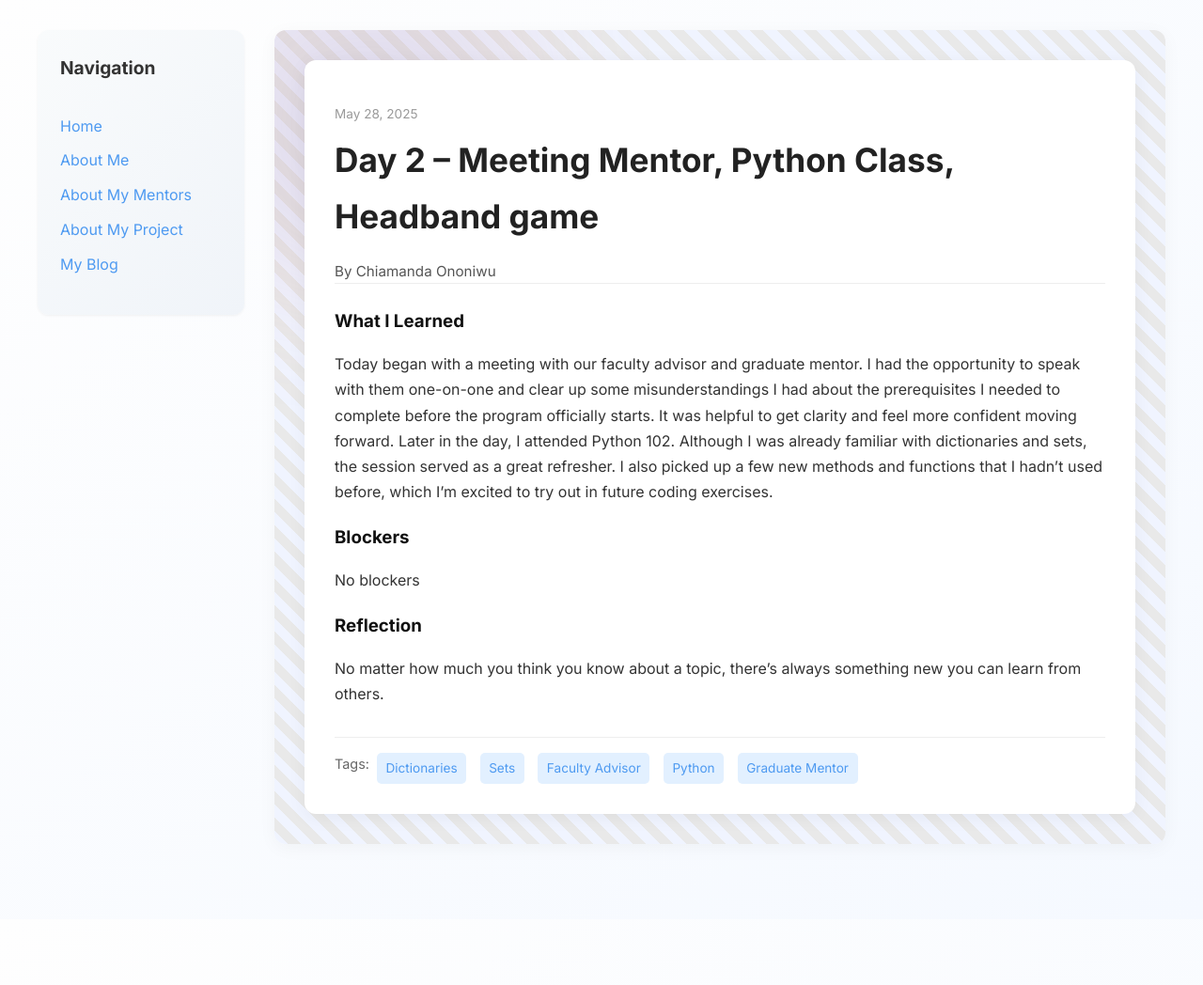
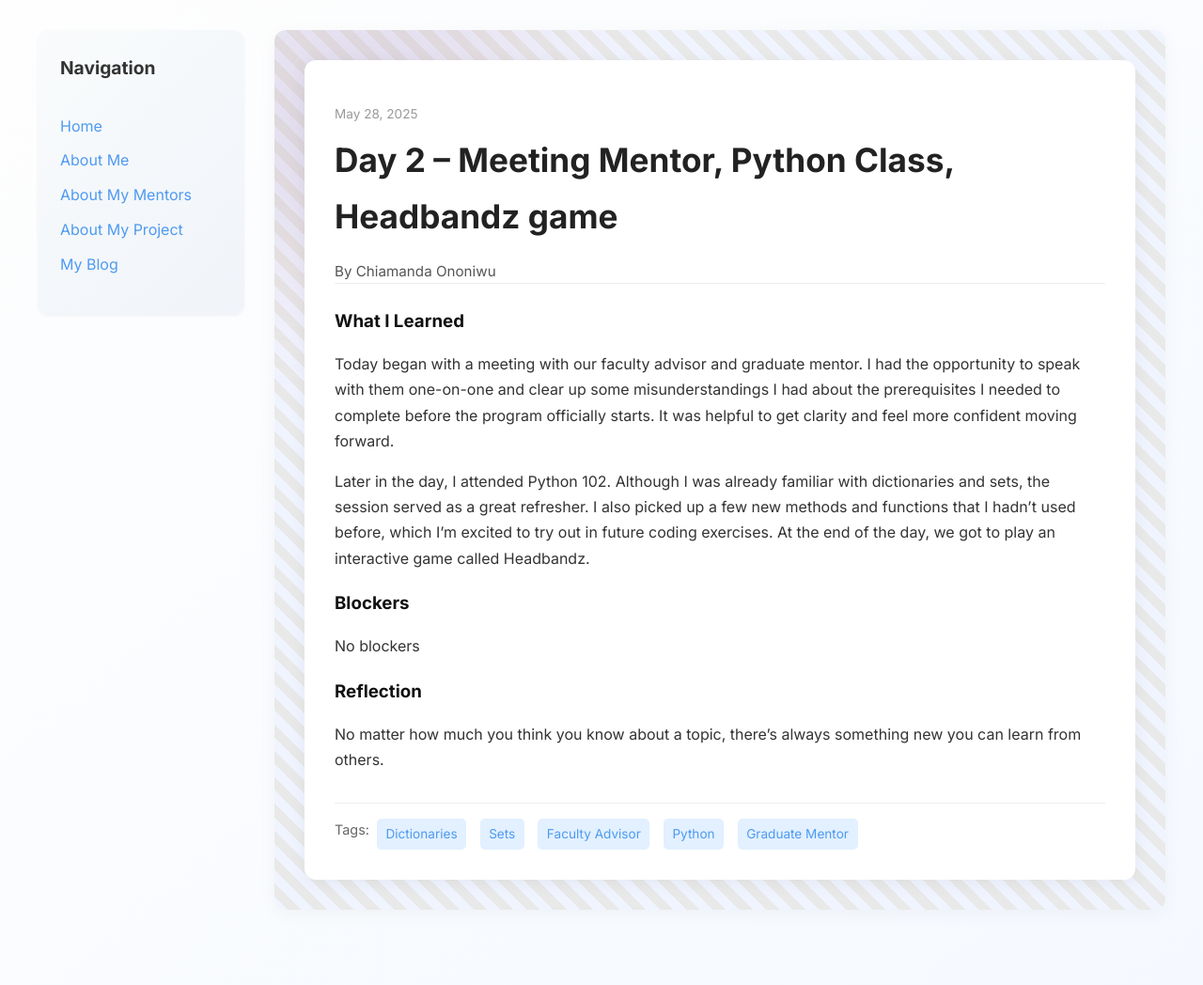
Before and after one commit to Chiamanda07/Chiamanda07.github.io, a Jekyll site: the page built from _posts/2025-05-28-day-2.md, in a window 1280 px wide. Shown: the whole page at 94% size. Built offline with Jekyll 4.4.1, drawn with Linux system fonts in a browser that asks for light colours; before the commit the page ends 978 px from its top, so only the background shows below that.

Commit message:
Update 2025-05-28-day-2.md

```diff
--- a/_posts/2025-05-28-day-2.md
+++ b/_posts/2025-05-28-day-2.md
@@ -1,6 +1,6 @@
 ---
 layout: post
-title: "Day 2 – Meeting Mentor, Python Class, Headband game"
+title: "Day 2 – Meeting Mentor, Python Class, Headbandz game"
 date: 2025-05-28
 author: Chiamanda Ononiwu
 permalink: /day2.html
@@ -8,7 +8,8 @@
 
 what_i_learned: |
   Today began with a meeting with our faculty advisor and graduate mentor. I had the opportunity to speak with them one-on-one and clear up some misunderstandings I had about the prerequisites I needed to complete before the program officially starts. It was helpful to get clarity and feel more confident moving forward.
-  Later in the day, I attended Python 102. Although I was already familiar with dictionaries and sets, the session served as a great refresher. I also picked up a few new methods and functions that I hadn’t used before, which I’m excited to try out in future coding exercises.
+
+  Later in the day, I attended Python 102. Although I was already familiar with dictionaries and sets, the session served as a great refresher. I also picked up a few new methods and functions that I hadn’t used before, which I’m excited to try out in future coding exercises. At the end of the day, we got to play an interactive game called Headbandz.
 
 blockers: |
   No blockers
```
